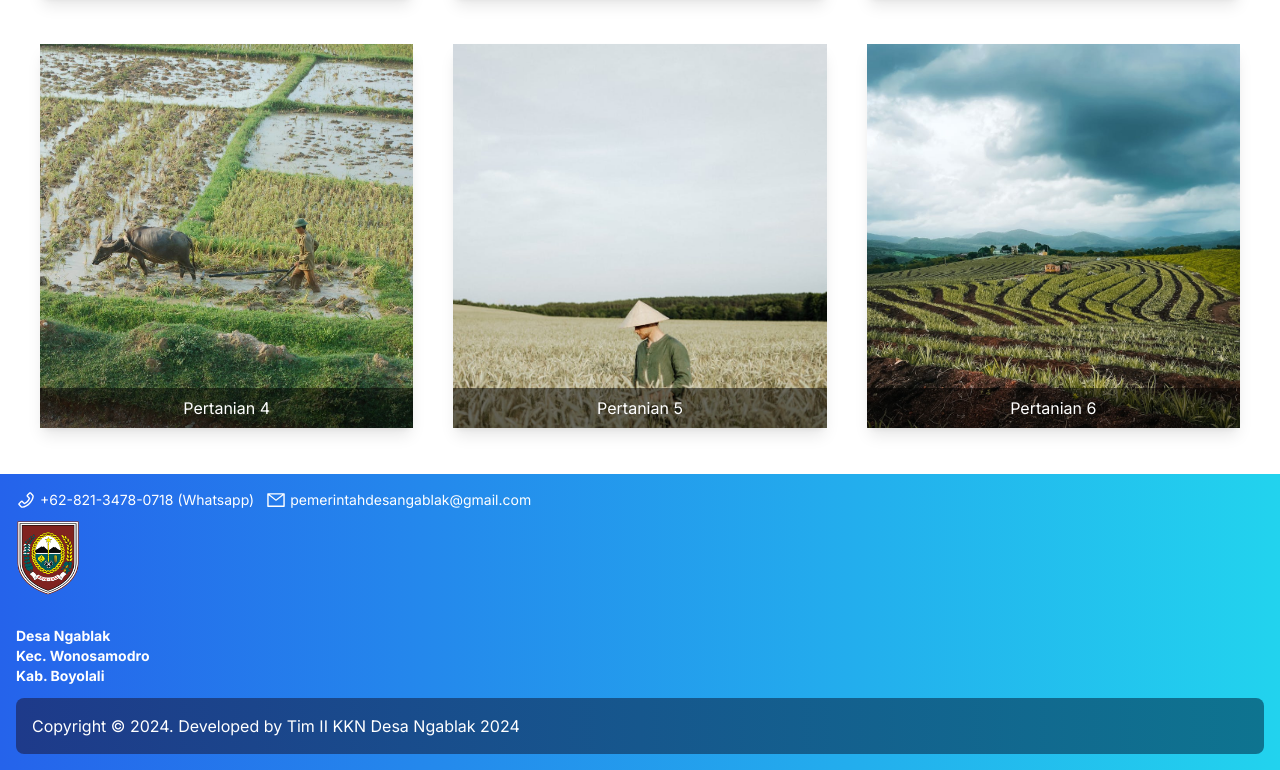
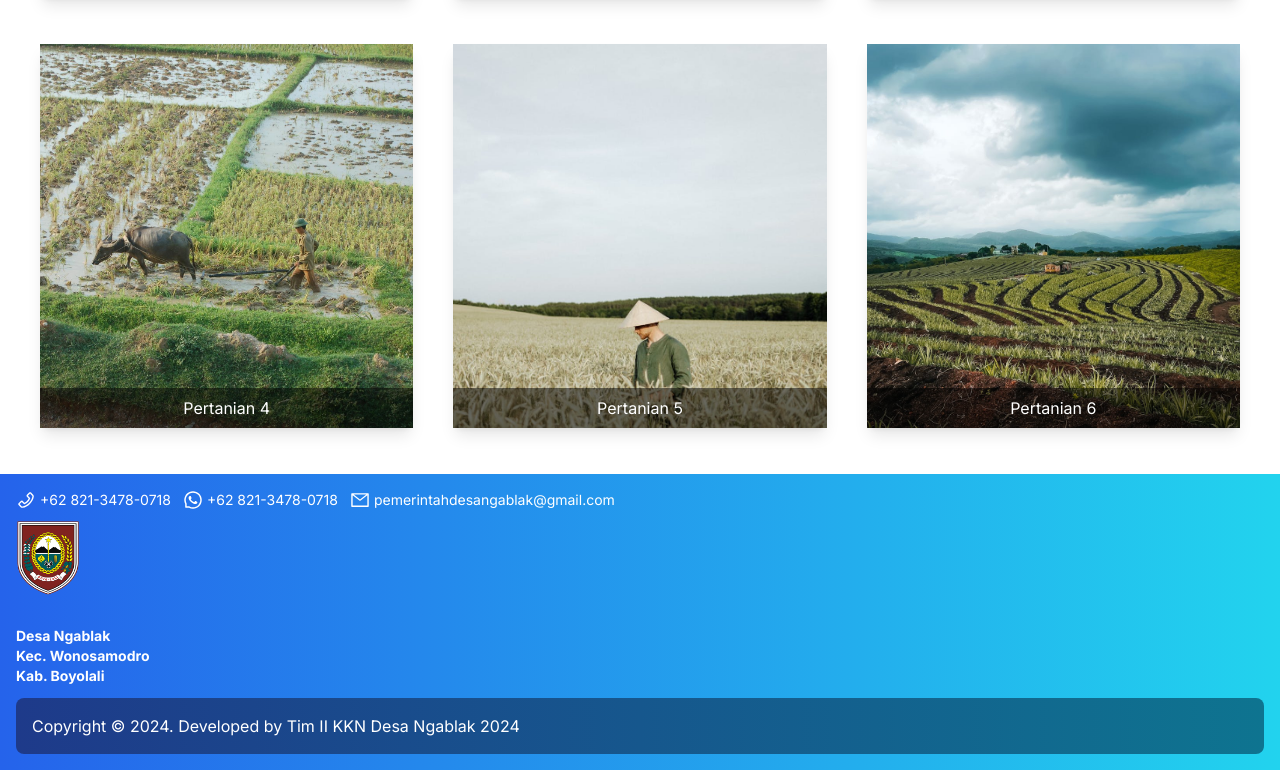
Before and after one commit to heronhoga/ngablak, a Next.js app: page /galeri in a window 1280 px wide. Shown: the part 1538-2308 px from the top of the page. Built offline with nearby package versions, Linux system fonts and the light colour scheme.

Commit message:
fix:fix some informations (2)

```diff
--- a/app/created-components/Footer.tsx
+++ b/app/created-components/Footer.tsx
@@ -1,6 +1,6 @@
 import React from "react";
 import { FiGlobe } from "react-icons/fi";
-import { AiOutlinePhone, AiOutlineMail } from "react-icons/ai";
+import { AiOutlinePhone, AiOutlineMail, AiOutlineWhatsApp } from "react-icons/ai";
 import Image from "next/image";
 
 function Footer() {
@@ -13,7 +13,11 @@ function Footer() {
         <div className="flex flex-col md:flex-row items-center md:items-start space-y-2 md:space-y-0 md:space-x-3">
           <div className="flex items-center space-x-1">
             <AiOutlinePhone className="text-xl" />
-            <h3 className="text-sm md:text-md">+62-821-3478-0718 (Whatsapp)</h3>
+            <h3 className="text-sm md:text-md">+62 821-3478-0718</h3>
+          </div>
+          <div className="flex items-center space-x-1">
+            <AiOutlineWhatsApp className="text-xl" />
+            <h3 className="text-sm md:text-md">+62 821-3478-0718</h3>
           </div>
           <div className="flex items-center space-x-1">
             <AiOutlineMail className="text-xl" />
--- a/app/kontak/page.tsx
+++ b/app/kontak/page.tsx
@@ -36,13 +36,12 @@ function Kontak() {
             Jawa Tengah 57382
           </p>
           <hr className="my-3" />
-          <p>Telp. +62-821-3478-0718</p>
+          <p>Telp. +62 821-3478-0718</p>
           <p>Email. pemerintahdesangablak@gmail.com</p>
           <hr className="my-3" />
           <Link
-            href={
-              "https://www.google.com/maps/place/Desa+Ngablak/@-7.3267967,110.5141659,17z/data=!3m1!4b1!4m5!3m4!1s0x2e7a75d712309577:0xbbd3d826c3eeab2e!8m2!3d-7.3267967!4d110.5141659"
-            }
+            href="https://wa.me/6282134780718"
+            target="_blank"
             className="inline-block border border-green-600 px-3 py-2 rounded-lg bg-green-600 text-white"
           >
             Hubungi kami via WhatsApp
```
Also changed, not shown: app/icons/whatsapp.jsx (added, +7 -0 lines).
